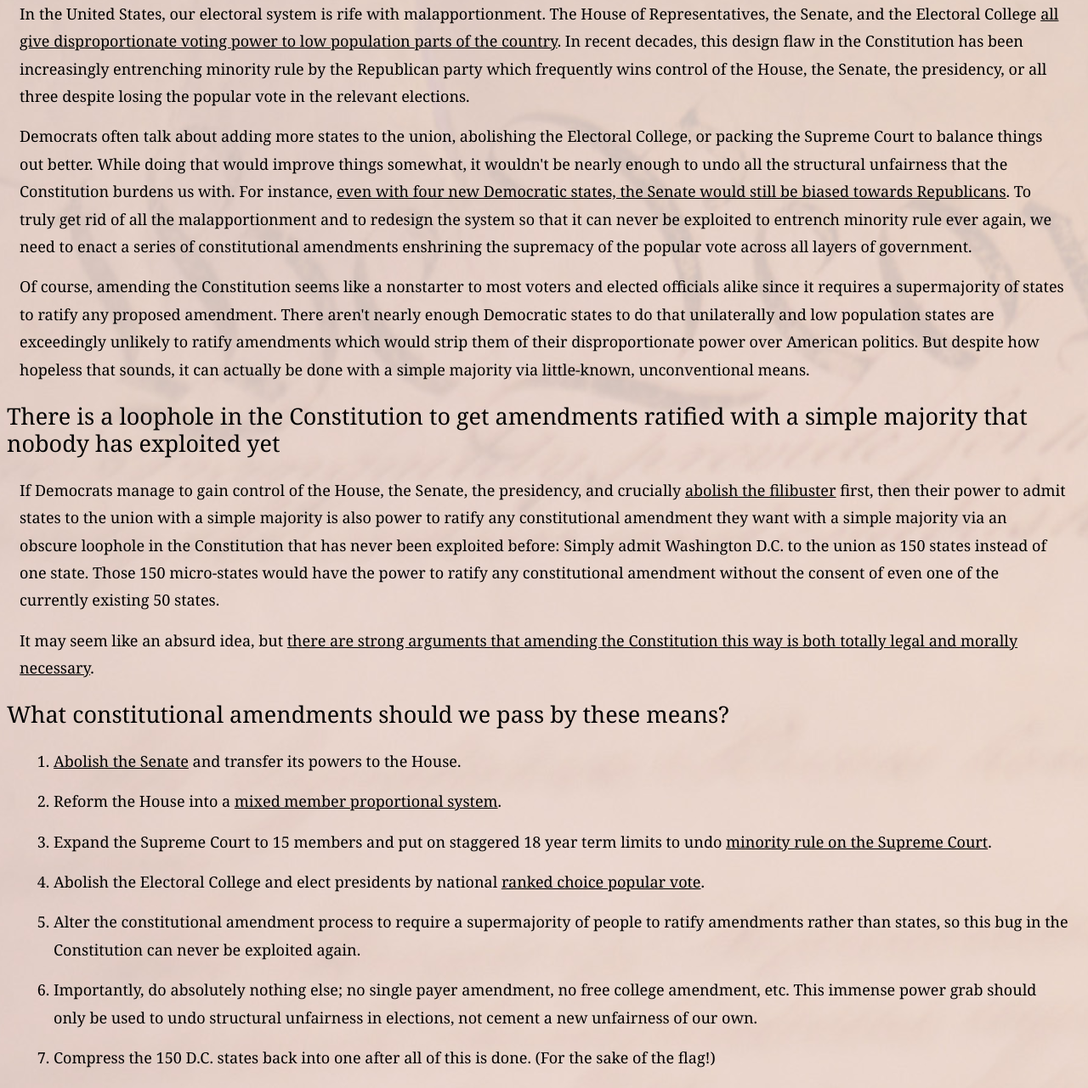
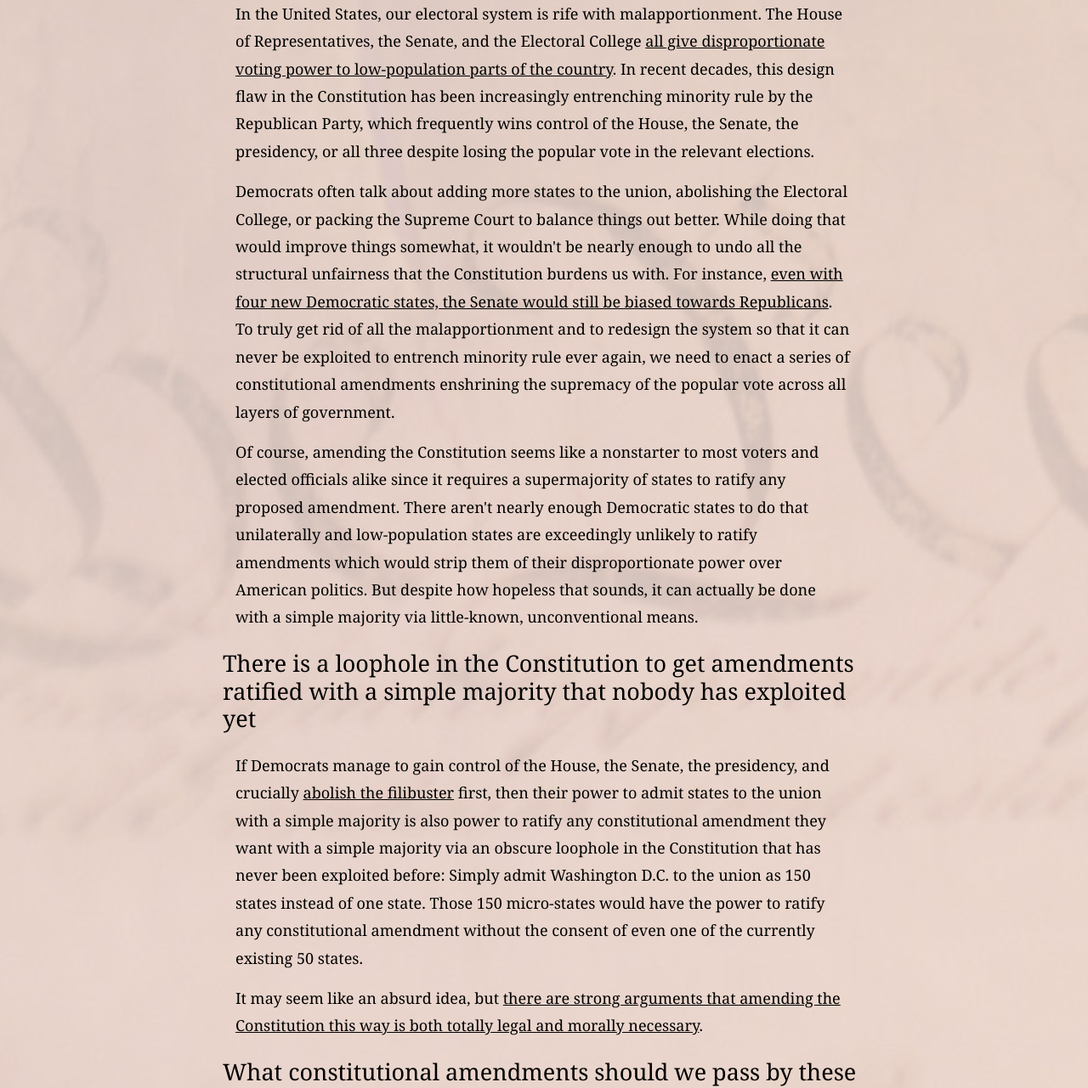
Before and after one commit to abolishmalapportionment-us/abolishmalapportionment.us, a plain HTML site: page index.html in a window 1280 px wide. Shown: the part 76-1357 px from the top of the page at 85% size. Drawn offline with Linux system fonts and the light colour scheme.

Commit message:
copyediting and fixes

```diff
--- a/index.html
+++ b/index.html
@@ -6,35 +6,43 @@
     <meta name='format-detection' content='telephone=no'>
     <meta name='description' content="End minority rule in The United States forever. 🇺🇸">
     <title>Abolish Malapportionment</title>
-    <link rel='icon' href='favicon.png' type='image/x-icon'>
+    <link rel='icon' href='favicon.png' type='image/png'>
+    <meta property='og:type' content='website'>
+    <meta property='og:url' content='https://abolishmalapportionment.us/'>
+    <meta property='og:title' content='Abolish Malapportionment'>
+    <meta property='og:description' content="End minority rule in The United States forever. 🇺🇸">
+    <meta property='og:image' content='https://abolishmalapportionment.us/constitution.jpg'>
+    <meta property='og:image:width' content='2000'>
+    <meta property='og:image:height' content='1333'>
+    <meta name='twitter:card' content='summary_large_image'>
     <style>
       html {
-        -webkit-text-size-adjust: none;
+        -webkit-text-size-adjust: 100%;
+        text-size-adjust: 100%;
       }
       body {
-        font: 300 18px/180% Georgia, Times, Times New Roman, serif;
+        font: 18px/180% Georgia, Times, 'Times New Roman', serif;
         background-color: #e9d6cd;
         background-image: url('constitution.jpg');
         background-position: center;
-        -webkit-background-size: cover;
-        -moz-background-size: cover;
-        -o-background-size: cover;
         background-size: cover;
       }
+      main, body > footer {
+        max-width: 42em;
+        margin-left: auto;
+        margin-right: auto;
+      }
       h1 {
-        display: block;
         font-size: 180%;
-        font-weight: 100;
+        font-weight: normal;
       }
       h2 {
-        display: block;
         font-size: 150%;
-        font-weight: 100;
+        font-weight: normal;
       }
       h3 {
-        display: block;
         font-size: 110%;
-        font-weight: 100;
+        font-weight: normal;
       }
       p, li {
         margin: 15px;
@@ -45,6 +53,7 @@
       footer {
         font-size: 80%;
         margin-top: 50px;
+        margin-bottom: 15px;
       }
       footer p {
         margin: 0 15px;
@@ -55,11 +64,11 @@
     <main>
       <h1>Abolish Malapportionment</h1>
 
-      <p>In the United States, our electoral system is rife with malapportionment. The House of Representatives, the Senate, and the Electoral College <a href="https://web.archive.org/web/20260214080817/https://fivethirtyeight.com/features/advantage-gop/">all give disproportionate voting power to low population parts of the country</a>. In recent decades, this design flaw in the Constitution has been increasingly entrenching minority rule by the Republican party which frequently wins control of the House, the Senate, the presidency, or all three despite losing the popular vote in the relevant elections.</p>
+      <p>In the United States, our electoral system is rife with malapportionment. The House of Representatives, the Senate, and the Electoral College <a href="https://web.archive.org/web/20260214080817/https://fivethirtyeight.com/features/advantage-gop/">all give disproportionate voting power to low-population parts of the country</a>. In recent decades, this design flaw in the Constitution has been increasingly entrenching minority rule by the Republican Party, which frequently wins control of the House, the Senate, the presidency, or all three despite losing the popular vote in the relevant elections.</p>
 
       <p>Democrats often talk about adding more states to the union, abolishing the Electoral College, or packing the Supreme Court to balance things out better. While doing that would improve things somewhat, it wouldn't be nearly enough to undo all the structural unfairness that the Constitution burdens us with. For instance, <a href="https://web.archive.org/web/20260226042123/https://fivethirtyeight.com/features/the-senates-rural-skew-makes-it-very-hard-for-democrats-to-win-the-supreme-court/">even with four new Democratic states, the Senate would still be biased towards Republicans</a>. To truly get rid of all the malapportionment and to redesign the system so that it can never be exploited to entrench minority rule ever again, we need to enact a series of constitutional amendments enshrining the supremacy of the popular vote across all layers of government.</p>
 
-      <p>Of course, amending the Constitution seems like a nonstarter to most voters and elected officials alike since it requires a supermajority of states to ratify any proposed amendment. There aren't nearly enough Democratic states to do that unilaterally and low population states are exceedingly unlikely to ratify amendments which would strip them of their disproportionate power over American politics. But despite how hopeless that sounds, it can actually be done with a simple majority via little-known, unconventional means.</p>
+      <p>Of course, amending the Constitution seems like a nonstarter to most voters and elected officials alike since it requires a supermajority of states to ratify any proposed amendment. There aren't nearly enough Democratic states to do that unilaterally and low-population states are exceedingly unlikely to ratify amendments which would strip them of their disproportionate power over American politics. But despite how hopeless that sounds, it can actually be done with a simple majority via little-known, unconventional means.</p>
 
       <h2>There is a loophole in the Constitution to get amendments ratified with a simple majority that nobody has exploited yet</h2>
 
@@ -70,9 +79,9 @@
       <h2>What constitutional amendments should we pass by these means?</h2>
 
       <ol>
-        <li><a href="http://www.jacobinmag.com/2014/12/abolish-the-senate/">Abolish the Senate</a> and transfer its powers to the House.
+        <li><a href="https://jacobin.com/2014/12/abolish-the-senate/">Abolish the Senate</a> and transfer its powers to the House.</li>
         <li>Reform the House into a <a href="https://www.vox.com/2014/9/23/6831777/new-zealand-electoral-system-constitution-mixed-member-unicameral">mixed member proportional system</a>.</li>
-        <li>Expand the Supreme Court to 15 members and put on staggered 18 year term limits to undo <a href="https://www.vox.com/21456620/supreme-court-scotus-undemocratic-milestone-minority-rule">minority rule on the Supreme Court</a>.</li>
+        <li>Expand the Supreme Court to 15 members and put justices on staggered 18-year terms to undo <a href="https://www.vox.com/21456620/supreme-court-scotus-undemocratic-milestone-minority-rule">minority rule on the Supreme Court</a>.</li>
         <li>Abolish the Electoral College and elect presidents by national <a href="https://en.wikipedia.org/wiki/Ranked-choice_voting_in_the_United_States">ranked choice popular vote</a>.</li>
         <li>Alter the constitutional amendment process to require a supermajority of people to ratify amendments rather than states, so this bug in the Constitution can never be exploited again.</li>
         <li>Importantly, do absolutely nothing else; no single payer amendment, no free college amendment, etc. This immense power grab should only be used to undo structural unfairness in elections, not cement a new unfairness of our own.</li>
@@ -89,12 +98,12 @@
 
       <p>We need to move the <a href="https://en.wikipedia.org/wiki/Overton_window">Overton window</a> on this proposal from unthinkably radical to mainstream and popular. For now that means sharing this document with as many people as possible and persuading them that it is sensible and necessary. The more people we get to take this idea seriously, the more likely it will be that we can get elected Democrats to take it seriously.</p>
 
-      <footer><aside>
-        <p><small>This document was made with love ❤️ for a country which will some day live up to the values it aspires to. 🇺🇸</small></p>
-        <p><small>Thanks to Kim Davies for the <a href="https://www.flickr.com/photos/kjd/2502535352">background image</a>.</small></p>
-        <p><small>See previous revisions, planned future revisions, propose edits, and discuss this document <a href="https://github.com/abolishmalapportionment-us/abolishmalapportionment.us">on GitHub</a>.</small></p>
-      </aside></footer>
+    </main>
 
-    </main>
+    <footer>
+      <p><small>This document was made with love ❤️ for a country which will some day live up to the values it aspires to. 🇺🇸</small></p>
+      <p><small>Thanks to Kim Davies for the <a href="https://www.flickr.com/photos/kjd/2502535352">background image</a>.</small></p>
+      <p><small>See previous revisions, planned future revisions, propose edits, and discuss this document <a href="https://github.com/abolishmalapportionment-us/abolishmalapportionment.us">on GitHub</a>.</small></p>
+    </footer>
   </body>
 </html>
```
